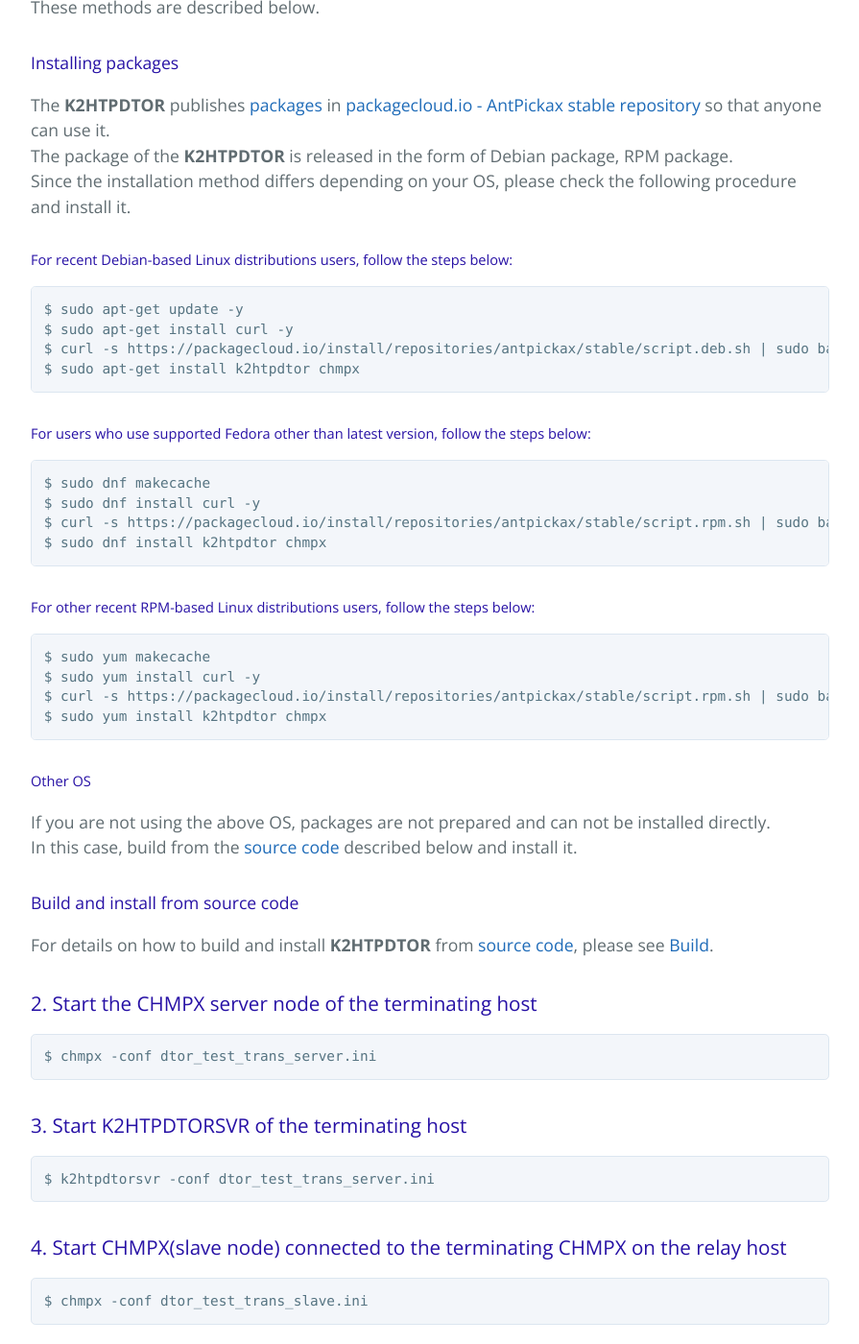
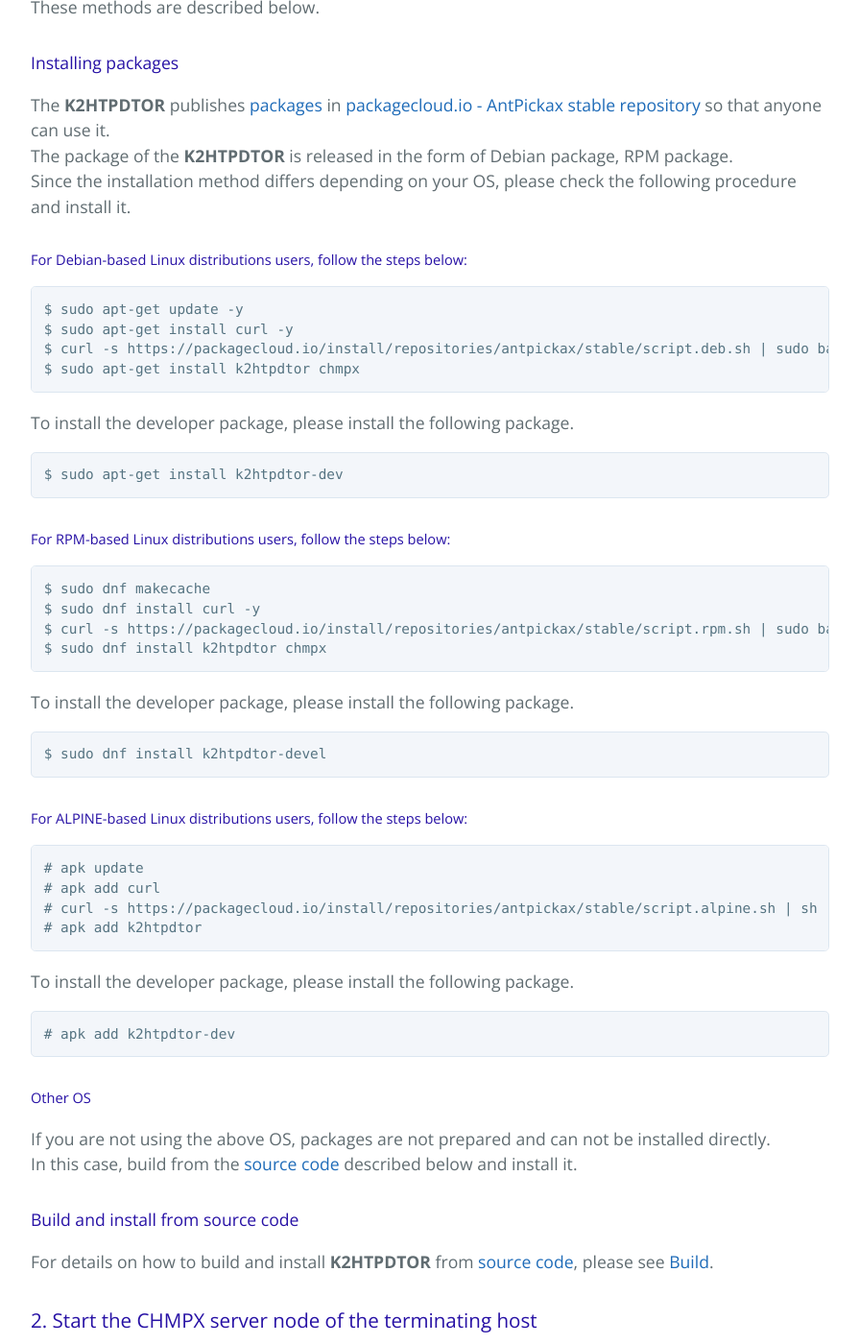
Before and after one commit to yahoojapan/k2htp_dtor, a Jekyll site: the page built from usage.md, in a window 1280 px wide and 1400 px high, scrolled down 2300 px. Shown: the whole window at 96% size, without its empty margins (192-1087 px from the left). Built offline with Jekyll 4.4.1, drawn with Linux system fonts in a browser that asks for light colours.

Commit message:
[gh-pages] Updated usage pages

````diff
--- a/usage.md
+++ b/usage.md
@@ -82,28 +82,40 @@
 The package of the **K2HTPDTOR** is released in the form of Debian package, RPM package.
 Since the installation method differs depending on your OS, please check the following procedure and install it.
 
-##### For recent Debian-based Linux distributions users, follow the steps below:
+##### For Debian-based Linux distributions users, follow the steps below:
 ```
 $ sudo apt-get update -y
 $ sudo apt-get install curl -y
 $ curl -s https://packagecloud.io/install/repositories/antpickax/stable/script.deb.sh | sudo bash
 $ sudo apt-get install k2htpdtor chmpx
 ```
+To install the developer package, please install the following package.
+```
+$ sudo apt-get install k2htpdtor-dev
+```
 
-##### For users who use supported Fedora other than latest version, follow the steps below:
+##### For RPM-based Linux distributions users, follow the steps below:
 ```
 $ sudo dnf makecache
 $ sudo dnf install curl -y
 $ curl -s https://packagecloud.io/install/repositories/antpickax/stable/script.rpm.sh | sudo bash
 $ sudo dnf install k2htpdtor chmpx
 ```
+To install the developer package, please install the following package.
+```
+$ sudo dnf install k2htpdtor-devel
+```
 
-##### For other recent RPM-based Linux distributions users, follow the steps below:
+##### For ALPINE-based Linux distributions users, follow the steps below:
 ```
-$ sudo yum makecache
-$ sudo yum install curl -y
-$ curl -s https://packagecloud.io/install/repositories/antpickax/stable/script.rpm.sh | sudo bash
-$ sudo yum install k2htpdtor chmpx
+# apk update
+# apk add curl
+# curl -s https://packagecloud.io/install/repositories/antpickax/stable/script.alpine.sh | sh
+# apk add k2htpdtor
+```
+To install the developer package, please install the following package.
+```
+# apk add k2htpdtor-dev
 ```
 
 ##### Other OS
````
Also changed, not shown: usageja.md (+19 -7 lines).
